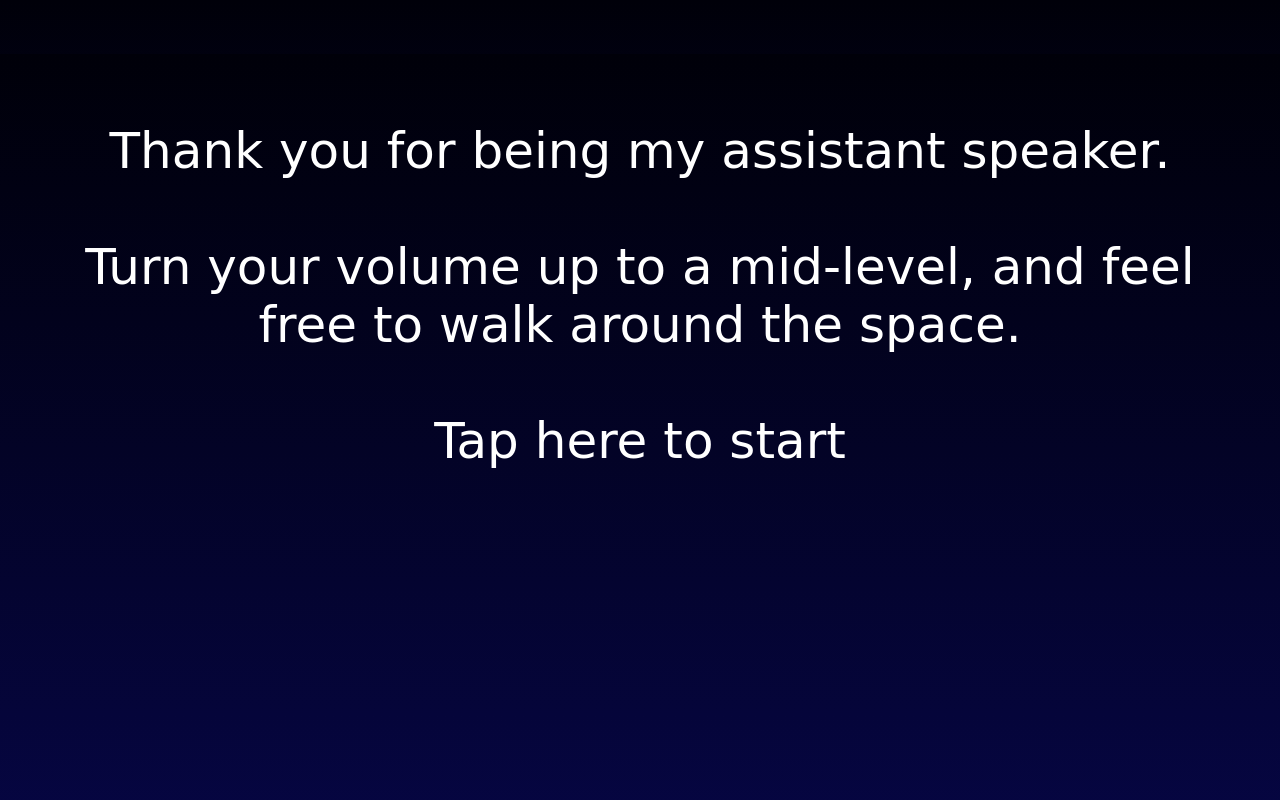
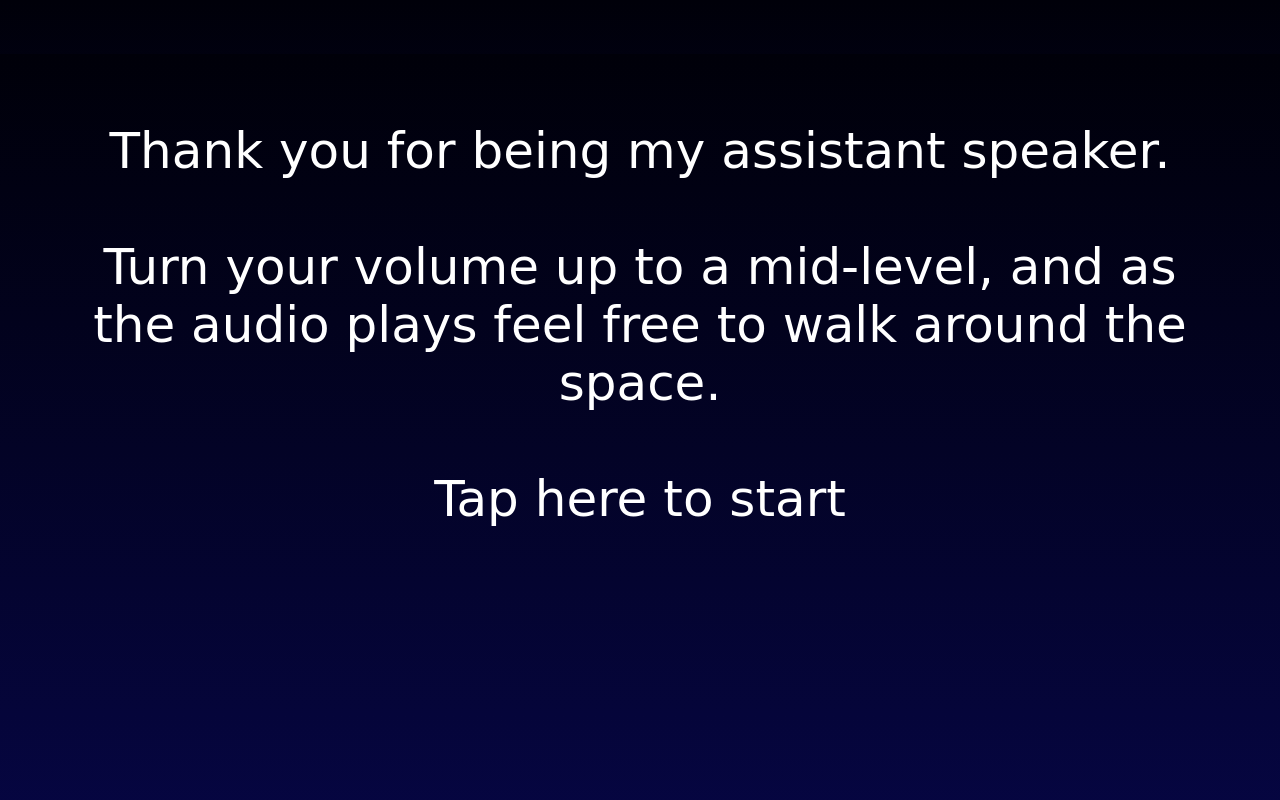
Before and after one commit to sara-duell/recite-speaker, a plain HTML site: page index.html in a window 1280 px wide. Shown: the top 800 px of the page. Drawn offline with nearby package versions, Linux system fonts and the light colour scheme; a web font is replaced by a local one.

Commit message:
Update index.html

```diff
--- a/index.html
+++ b/index.html
@@ -23,7 +23,7 @@
 </br>
   <div>
   <div id="hilde" class="hilde">
-  <div id = "div1" style="display:block" onclick = "replace('div1','div2')"><p> Thank you for being my assistant speaker. <br/><br/> Turn your volume up to a mid-level, and feel free to walk around the space. <br/> <br/>Tap here to start</p></div>
+  <div id = "div1" style="display:block" onclick = "replace('div1','div2')"><p> Thank you for being my assistant speaker. <br/><br/> Turn your volume up to a mid-level, and as the audio plays feel free to walk around the space. <br/> <br/>Tap here to start</p></div>
 <div id = "div2" style="display:none" onclick = "replace('div2','div1')"><h2>&#9825;</h2></div>
 </div>
 <p id="text">
```
